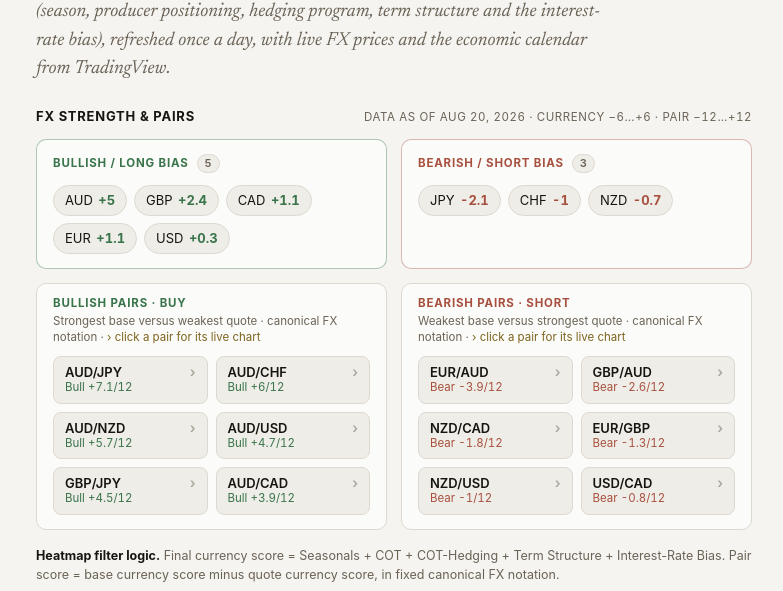
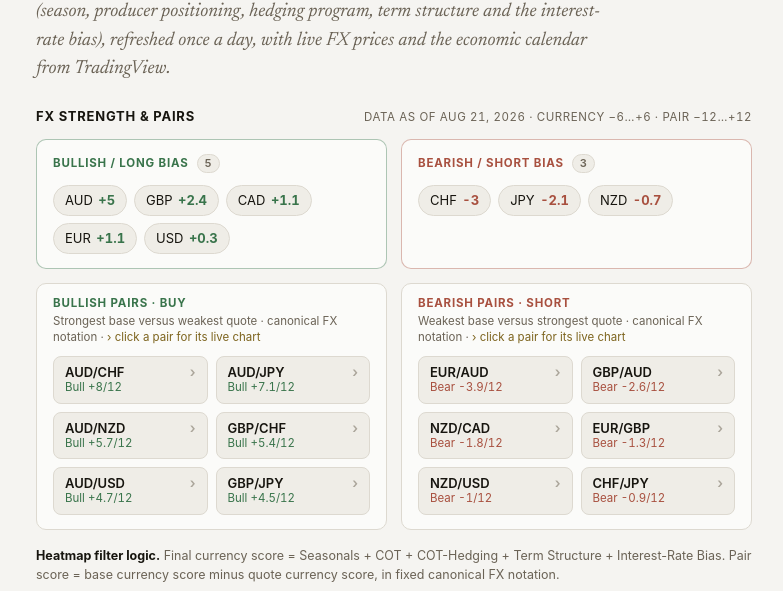
Before and after one commit to ChartHorizon/website, a Jekyll site: the page built from fx.html, in a window 1280 px wide. Shown: the part 304-895 px from the top of the page, without its empty margins (246-1029 px from the left). Built offline with Jekyll 4.4.1, drawn with Linux system fonts in a browser that asks for light colours; a script that is not in the unit is left out.

Commit message:
data: FX strength snapshot Aug 21, 2026

```diff
--- a/_data/fx.json
+++ b/_data/fx.json
@@ -1,6 +1,6 @@
 {
-  "as_of": "Aug 20, 2026",
-  "generated": "2026-08-20",
+  "as_of": "Aug 21, 2026",
+  "generated": "2026-08-21",
   "max_score": 6,
   "pair_max": 12,
   "pair_threshold": 7,
@@ -34,14 +34,14 @@
   ],
   "bearish": [
     {
+      "cur": "CHF",
+      "score": -3,
+      "label": "-3"
+    },
+    {
       "cur": "JPY",
       "score": -2.1,
       "label": "-2.1"
-    },
-    {
-      "cur": "CHF",
-      "score": -1,
-      "label": "-1"
     },
     {
       "cur": "NZD",
@@ -52,19 +52,24 @@
   "neutral": [],
   "bullish_pairs": [
     {
+      "pair": "AUD/CHF",
+      "spread": 8,
+      "label": "Bull +8/12"
+    },
+    {
       "pair": "AUD/JPY",
       "spread": 7.1,
       "label": "Bull +7.1/12"
     },
     {
-      "pair": "AUD/CHF",
-      "spread": 6,
-      "label": "Bull +6/12"
-    },
-    {
       "pair": "AUD/NZD",
       "spread": 5.7,
       "label": "Bull +5.7/12"
+    },
+    {
+      "pair": "GBP/CHF",
+      "spread": 5.4,
+      "label": "Bull +5.4/12"
     },
     {
       "pair": "AUD/USD",
@@ -75,11 +80,6 @@
       "pair": "GBP/JPY",
       "spread": 4.5,
       "label": "Bull +4.5/12"
-    },
-    {
-      "pair": "AUD/CAD",
-      "spread": 3.9,
-      "label": "Bull +3.9/12"
     }
   ],
   "bearish_pairs": [
@@ -109,9 +109,9 @@
       "label": "Bear -1/12"
     },
     {
-      "pair": "USD/CAD",
-      "spread": 0.8,
-      "label": "Bear -0.8/12"
+      "pair": "CHF/JPY",
+      "spread": 0.9,
+      "label": "Bear -0.9/12"
     }
   ],
   "rate_table": [
```
